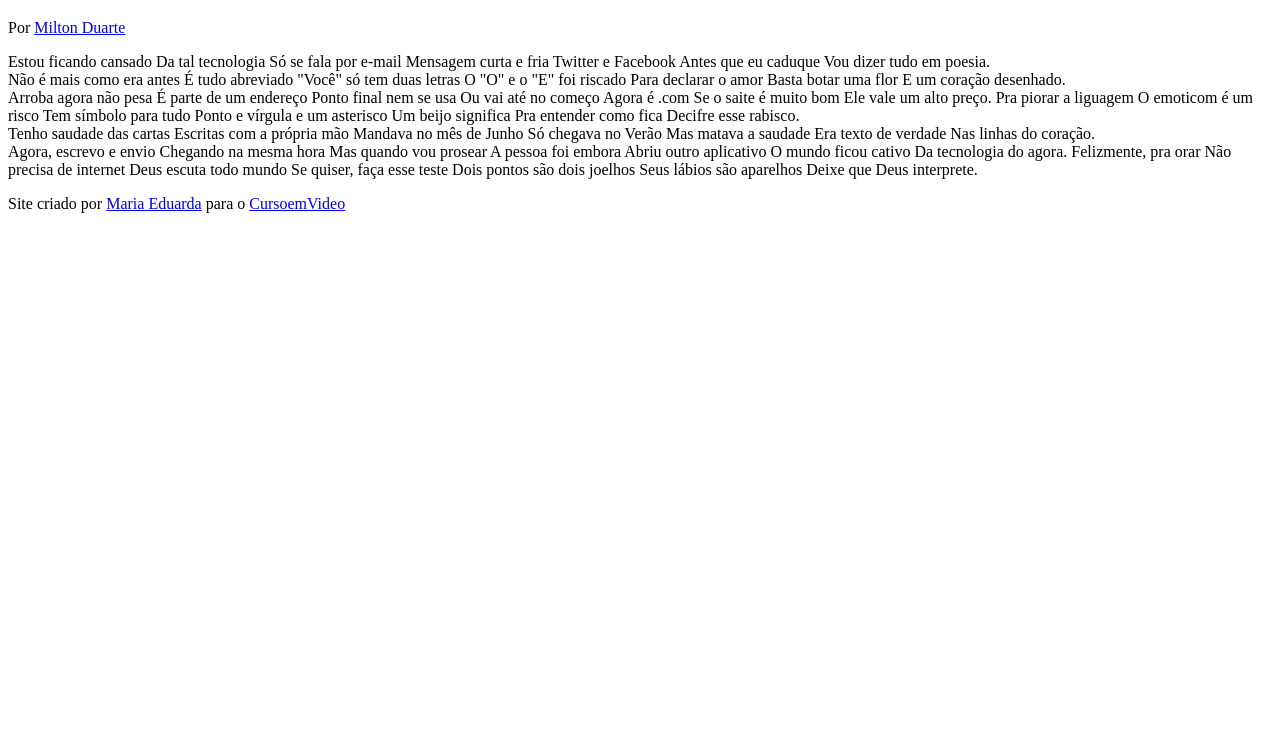
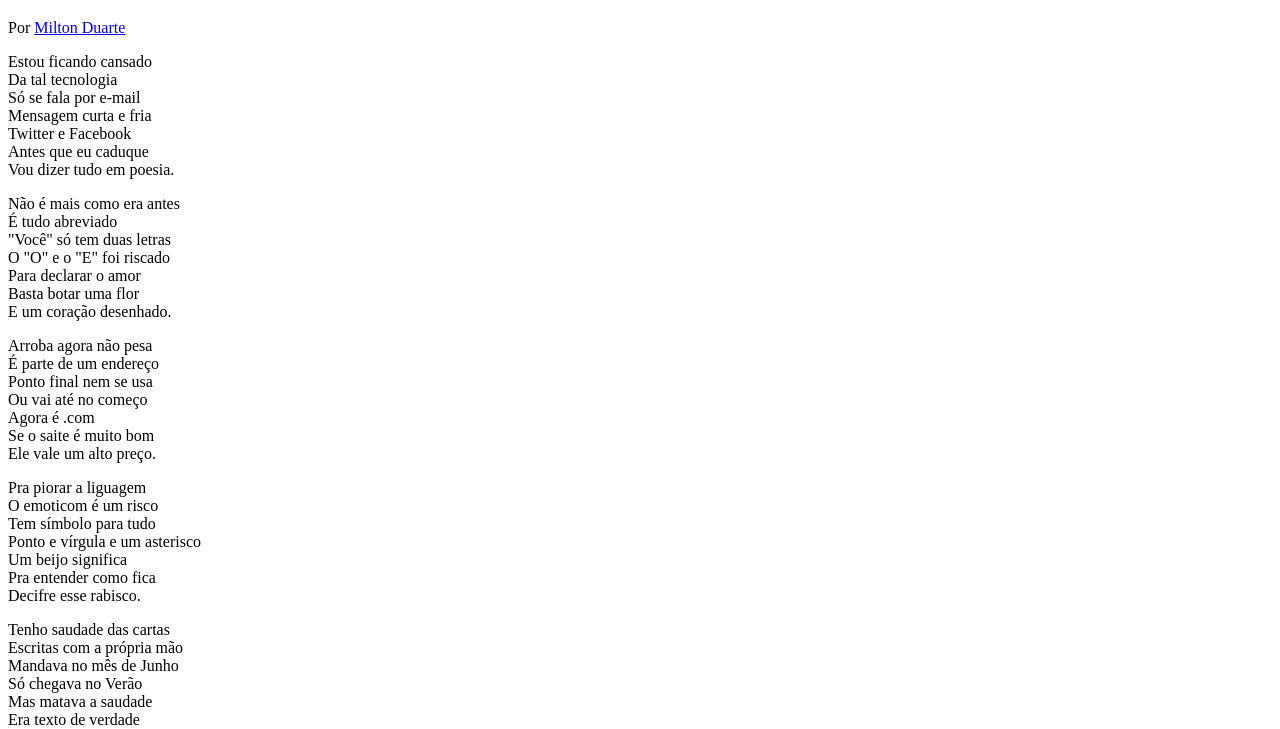
Before and after one commit to eduardafillmann/testes, a plain HTML site: page d012/index.html in a window 1280 px wide. Shown: the part 61-790 px from the top of the page. Drawn offline with Linux system fonts and the light colour scheme.

Commit message:
atualizando desafio d012

```diff
--- /dev/null
+++ b/d012/estilo/style.css
@@ -0,0 +1 @@
+@charset "UTF-8";
--- a/d012/index.html
+++ b/d012/index.html
@@ -5,6 +5,7 @@
     <meta http-equiv="X-UA-Compatible" content="IE=edge">
     <meta name="viewport" content="width=device-width, initial-scale=1.0">
     <title>Cordel Moderno</title>
+    <link rel="stylesheet" href="estilo/style.css">
 </head>
 <body>
     <header>
@@ -12,81 +13,95 @@
         <p>Por <a href="https://www.recantodasletras.com.br/poesias/3186743" target="_blank">Milton Duarte</a></p>
     </header>
 
-    <section>
-        Estou ficando cansado
-        Da tal tecnologia
-        Só se fala por e-mail
-        Mensagem curta e fria
-        Twitter e Facebook
-        Antes que eu caduque
+    <section class="normal">
+        <p>
+            Estou ficando cansado <br>
+            Da tal tecnologia <br>
+            Só se fala por e-mail <br>
+            Mensagem curta e fria <br>
+            Twitter e Facebook <br>
+            Antes que eu caduque <br>
             Vou dizer tudo em poesia.
+        </p>
     </section>
 
 
 
-    <section>
-        Não é mais como era antes
-        É tudo abreviado
-        "Você" só tem duas letras
-        O "O" e o "E" foi riscado
-        Para declarar o amor
-        Basta botar uma flor
+    <section class="imagem">
+        <p>
+            Não é mais como era antes <br>
+            É tudo abreviado <br>
+            "Você" só tem duas letras <br>
+            O "O" e o "E" foi riscado <br>
+            Para declarar o amor <br>
+            Basta botar uma flor <br>
             E um coração desenhado.
+        </p>
     </section>
 
 
 
-    <section>
-        Arroba agora não pesa
-        É parte de um endereço
-        Ponto final nem se usa
-        Ou vai até no começo
-        Agora é .com
-        Se o saite é muito bom
+    <section class="normal">
+        <p>
+            Arroba agora não pesa <br>
+            É parte de um endereço <br>
+            Ponto final nem se usa <br>
+            Ou vai até no começo <br>
+            Agora é .com <br>
+            Se o saite é muito bom <br>
             Ele vale um alto preço.
+        </p>
 
-        Pra piorar a liguagem
-        O emoticom é um risco
-        Tem símbolo para tudo
-        Ponto e vírgula e um asterisco
-        Um beijo significa
-        Pra entender como fica
+        <p>
+            Pra piorar a liguagem <br>
+            O emoticom é um risco <br>
+            Tem símbolo para tudo <br>
+            Ponto e vírgula e um asterisco <br>
+            Um beijo significa <br>
+            Pra entender como fica <br>
             Decifre esse rabisco.
+        </p>
     </section>
 
 
 
-    <section>
-        Tenho saudade das cartas
-        Escritas com a própria mão
-        Mandava no mês de Junho
-        Só chegava no Verão
-        Mas matava a saudade
-        Era texto de verdade
+    <section class="imagem">
+        <p>
+            Tenho saudade das cartas <br>
+            Escritas com a própria mão <br>
+            Mandava no mês de Junho <br>
+            Só chegava no Verão <br>
+            Mas matava a saudade <br>
+            Era texto de verdade <br>
             Nas linhas do coração.
+        </p>
     </section>
 
 
-    <section>
-        Agora, escrevo e envio
-        Chegando na mesma hora
-        Mas quando vou prosear
-        A pessoa foi embora
-        Abriu outro aplicativo
-        O mundo ficou cativo
+    <section class="normal">
+        <p>
+            Agora, escrevo e envio <br>
+            Chegando na mesma hora <br>
+            Mas quando vou prosear <br>
+            A pessoa foi embora <br>
+            Abriu outro aplicativo <br>
+            O mundo ficou cativo <br>
             Da tecnologia do agora.
+        </p>
 
-        Felizmente, pra orar
-        Não precisa de internet
-        Deus escuta todo mundo
-        Se quiser, faça esse teste
-        Dois pontos são dois joelhos
-        Seus lábios são aparelhos
+        <p>
+            Felizmente, pra orar <br>
+            Não precisa de internet <br>
+            Deus escuta todo mundo <br>
+            Se quiser, faça esse teste <br>
+            Dois pontos são dois joelhos <br>
+            Seus lábios são aparelhos <br>
             Deixe que Deus interprete.
+        </p>
     </section>
 
     <footer>
-        <p>Site criado por <a href="https://github.com/eduardafillmann">Maria Eduarda</a> para o <a href="https://www.youtube.com/@CursoemVideo" target="_blank">CursoemVideo</a></p>
+        <p>Site criado por <a href="https://github.com/eduardafillmann">Maria Eduarda</a> para o <a href="https://www.cursoemvideo.com/" target="_blank">CursoemVideo</a></p>
     </footer>
     </body>
 </html>
```
Lines whose indentation alone changed are shown as unchanged.
